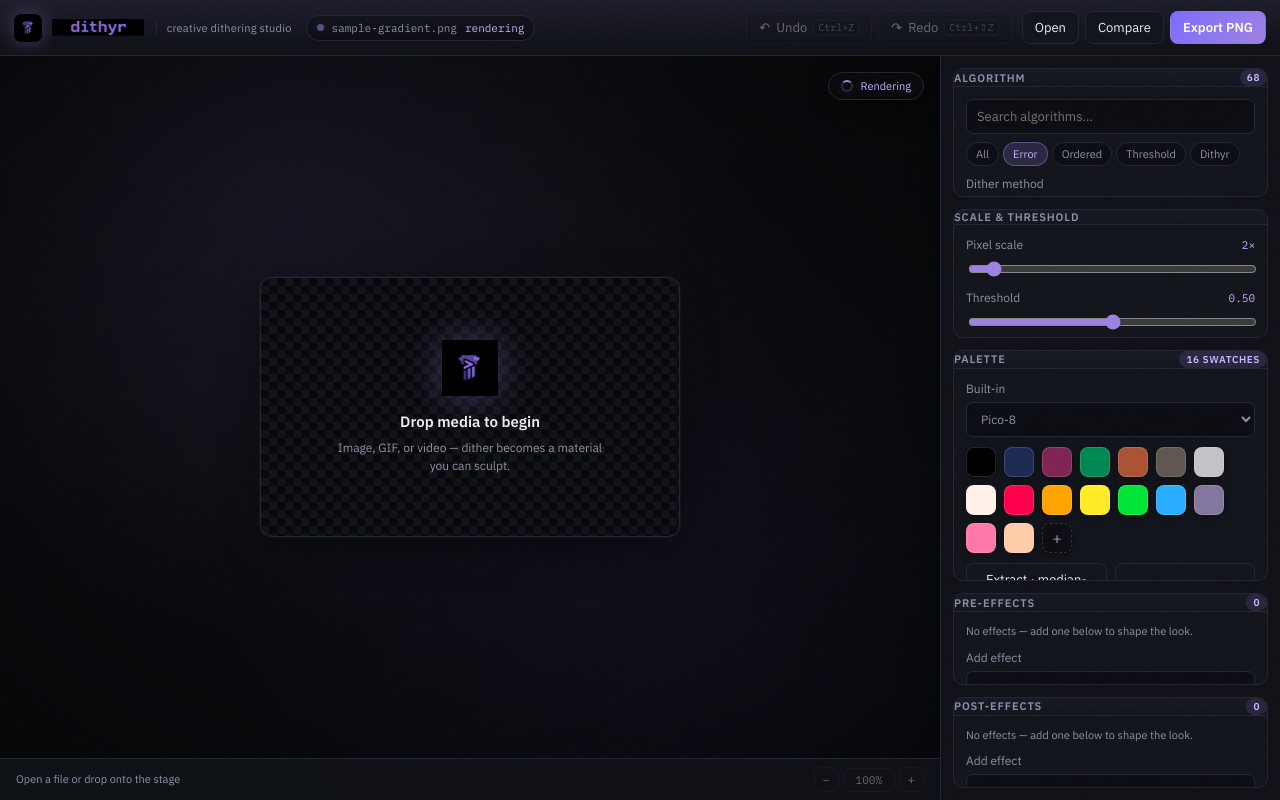
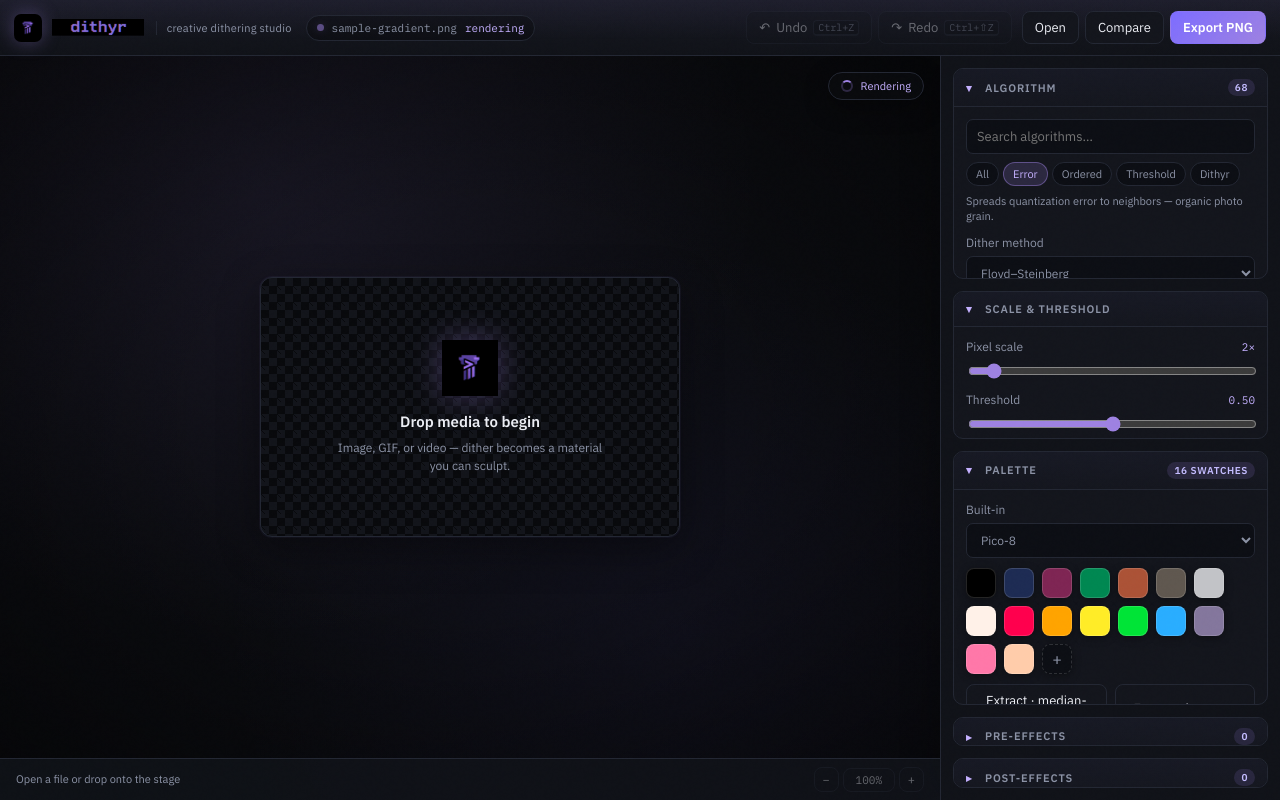
Before and after one commit to QRcode1337/dithyr, a React (Vite) app: page / in a window 1280 px wide. Both pictures are taken after a click on the button "Error". Built offline with nearby package versions, Linux system fonts and the light colour scheme.

Commit message:
feat(ux): accordion inspector sections, effect blurbs, sample logo loader + lockup alias

```diff
--- a/src/components/EffectStack.tsx
+++ b/src/components/EffectStack.tsx
@@ -1,13 +1,16 @@
 import type { EffectInstance, EffectStage } from '../types';
 import { EFFECT_META, createEffect } from '../effects/effects';
+import { Section } from './Section';
 
 interface EffectStackProps {
   stage: EffectStage;
   effects: EffectInstance[];
   onChange: (effects: EffectInstance[]) => void;
+  open: boolean;
+  onToggle: () => void;
 }
 
-export function EffectStack({ stage, effects, onChange }: EffectStackProps) {
+export function EffectStack({ stage, effects, onChange, open, onToggle }: EffectStackProps) {
   const add = (type: EffectInstance['type']) => {
     onChange([...effects, createEffect(type)]);
   };
@@ -34,13 +37,21 @@
     onChange(next);
   };
 
+  const title = stage === 'pre' ? 'Pre-effects' : 'Post-effects';
+  const stageHint =
+    stage === 'pre'
+      ? 'Run before dither — shape the source (glow, crush, color).'
+      : 'Run after dither — finish the look (grain, scanlines, fringe).';
+
   return (
-    <section className="section">
-      <div className="section-header sticky">
-        <span>{stage === 'pre' ? 'Pre-effects' : 'Post-effects'}</span>
-        <span className="chip">{effects.length}</span>
-      </div>
-      <div className="section-body">
+    <Section
+      id={stage === 'pre' ? 'pre-effects' : 'post-effects'}
+      title={title}
+      open={open}
+      onToggle={onToggle}
+      badge={<span className="chip">{effects.length}</span>}
+    >
+      <p className="hint-muted">{stageHint}</p>
       {effects.length === 0 && (
         <p className="hint-muted">No effects — add one below to shape the look.</p>
       )}
@@ -61,7 +72,12 @@
                 onChange={(ev) => update(e.id, { enabled: ev.target.checked })}
                 aria-label={`Enable ${meta.name}`}
               />
+              <div className="effect-title-block">
                 <strong>{meta.name}</strong>
+                {meta.description && (
+                  <span className="effect-blurb">{meta.description}</span>
+                )}
+              </div>
               <span className={`badge${e.enabled ? ' badge-on' : ' badge-off'}`}>
                 {e.enabled ? 'on' : 'off'}
               </span>
@@ -135,13 +151,12 @@
             Choose…
           </option>
           {EFFECT_META.map((m) => (
-              <option key={m.type} value={m.type}>
+            <option key={m.type} value={m.type} title={m.description}>
               {m.name}
             </option>
           ))}
         </select>
       </label>
-      </div>
-    </section>
+    </Section>
   );
 }
--- a/src/components/Inspector.tsx
+++ b/src/components/Inspector.tsx
@@ -3,6 +3,7 @@
 import { ALGORITHMS } from '../dither/registry';
 import { PaletteEditor } from './PaletteEditor';
 import { EffectStack } from './EffectStack';
+import { Section } from './Section';
 
 interface InspectorProps {
   algorithmId: string;
@@ -25,15 +26,43 @@
 }
 
 const CATEGORIES = [
-  { id: 'error-diffusion', label: 'Error Diffusion' },
-  { id: 'ordered', label: 'Ordered' },
-  { id: 'threshold', label: 'Threshold / Noise' },
-  { id: 'specialty', label: 'Dithyr Specialty' },
+  {
+    id: 'error-diffusion',
+    label: 'Error Diffusion',
+    help: 'Spreads quantization error to neighbors — organic photo grain.',
+  },
+  {
+    id: 'ordered',
+    label: 'Ordered',
+    help: 'Repeating threshold matrices — stable patterns and screens.',
+  },
+  {
+    id: 'threshold',
+    label: 'Threshold / Noise',
+    help: 'Per-pixel cuts and noise fields — posterize to sparkle.',
+  },
+  {
+    id: 'specialty',
+    label: 'Dithyr Specialty',
+    help: 'House recipes — weaves, spirals, meshes, and experimental grain.',
+  },
 ] as const;
+
+type SectionKey = 'algorithm' | 'scale' | 'palette' | 'pre' | 'post';
 
 export function Inspector(props: InspectorProps) {
   const [query, setQuery] = useState('');
   const [catFilter, setCatFilter] = useState<string>('all');
+  const [open, setOpen] = useState<Record<SectionKey, boolean>>({
+    algorithm: true,
+    scale: true,
+    palette: true,
+    pre: false,
+    post: false,
+  });
+
+  const toggle = (key: SectionKey) =>
+    setOpen((prev) => ({ ...prev, [key]: !prev[key] }));
 
   const filtered = useMemo(() => {
     const q = query.trim().toLowerCase();
@@ -55,15 +84,26 @@
     })).filter((g) => g.items.length > 0);
   }, [filtered]);
 
+  const selected = useMemo(
+    () => ALGORITHMS.find((a) => a.id === props.algorithmId) ?? ALGORITHMS[0],
+    [props.algorithmId]
+  );
+
+  const activeCatHelp =
+    catFilter === 'all'
+      ? null
+      : CATEGORIES.find((c) => c.id === catFilter)?.help;
+
   return (
     <aside className="inspector">
       <div className="inspector-scroll">
-        <section className="section">
-          <div className="section-header sticky">
-            <span>Algorithm</span>
-            <span className="chip">{props.algorithmCount}</span>
-          </div>
-          <div className="section-body">
+        <Section
+          id="algorithm"
+          title="Algorithm"
+          open={open.algorithm}
+          onToggle={() => toggle('algorithm')}
+          badge={<span className="chip">{props.algorithmCount}</span>}
+        >
           <div className="algo-toolbar">
             <input
               className="search-input"
@@ -78,6 +118,7 @@
                 type="button"
                 className={`seg-tab${catFilter === 'all' ? ' is-active' : ''}`}
                 onClick={() => setCatFilter('all')}
+                title="Show every algorithm"
               >
                 All
               </button>
@@ -87,12 +128,13 @@
                   type="button"
                   className={`seg-tab${catFilter === c.id ? ' is-active' : ''}`}
                   onClick={() => setCatFilter(c.id)}
-                    title={c.label}
+                  title={c.help}
                 >
                   {c.label.split(' ')[0]}
                 </button>
               ))}
             </div>
+            {activeCatHelp && <p className="hint-muted">{activeCatHelp}</p>}
           </div>
 
           <label className="field">
@@ -104,7 +146,7 @@
               {grouped.map((cat) => (
                 <optgroup key={cat.id} label={cat.label}>
                   {cat.items.map((a) => (
-                      <option key={a.id} value={a.id}>
+                    <option key={a.id} value={a.id} title={a.description}>
                       {a.name}
                     </option>
                   ))}
@@ -112,17 +154,24 @@
               ))}
             </select>
           </label>
+
+          {selected?.description && (
+            <p className="algo-description" title={selected.description}>
+              {selected.description}
+            </p>
+          )}
+
           {filtered.length === 0 && (
             <p className="hint-muted">No algorithms match “{query}”.</p>
           )}
-          </div>
-        </section>
+        </Section>
 
-        <section className="section">
-          <div className="section-header sticky">
-            <span>Scale &amp; threshold</span>
-          </div>
-          <div className="section-body">
+        <Section
+          id="scale"
+          title="Scale & threshold"
+          open={open.scale}
+          onToggle={() => toggle('scale')}
+        >
           <label className="field">
             <span>
               Pixel scale
@@ -154,8 +203,7 @@
           <p className="hint-muted">
             Scale downsamples before dither, then nearest-upsamples — resolution stays, grain grows.
           </p>
-          </div>
-        </section>
+        </Section>
 
         <PaletteEditor
           paletteId={props.paletteId}
@@ -164,17 +212,23 @@
           onSelectBuiltin={props.onSelectBuiltin}
           onCustomChange={props.onCustomChange}
           onExtract={props.onExtract}
+          open={open.palette}
+          onToggle={() => toggle('palette')}
         />
 
         <EffectStack
           stage="pre"
           effects={props.preEffects}
           onChange={props.onPreEffects}
+          open={open.pre}
+          onToggle={() => toggle('pre')}
         />
         <EffectStack
           stage="post"
           effects={props.postEffects}
           onChange={props.onPostEffects}
+          open={open.post}
+          onToggle={() => toggle('post')}
         />
       </div>
     </aside>
--- a/src/components/PaletteEditor.tsx
+++ b/src/components/PaletteEditor.tsx
@@ -1,6 +1,7 @@
 import type { Palette, RGB } from '../types';
 import { BUILTIN_PALETTES, exportPaletteJson, importPaletteJson } from '../dither/palettes';
 import { downloadJson } from '../utils/export';
+import { Section } from './Section';
 
 interface PaletteEditorProps {
   paletteId: string;
@@ -9,6 +10,8 @@
   onSelectBuiltin: (id: string) => void;
   onCustomChange: (palette: Palette) => void;
   onExtract: (method: 'median-cut' | 'k-means') => void;
+  open: boolean;
+  onToggle: () => void;
 }
 
 function rgbToHex([r, g, b]: RGB): string {
@@ -31,6 +34,8 @@
   onSelectBuiltin,
   onCustomChange,
   onExtract,
+  open,
+  onToggle,
 }: PaletteEditorProps) {
   const working: Palette =
     customPalette ??
@@ -48,12 +53,13 @@
   };
 
   return (
-    <section className="section">
-      <div className="section-header sticky">
-        <span>Palette</span>
-        <span className="chip">{activeColors.length} swatches</span>
-      </div>
-      <div className="section-body">
+    <Section
+      id="palette"
+      title="Palette"
+      open={open}
+      onToggle={onToggle}
+      badge={<span className="chip">{activeColors.length} swatches</span>}
+    >
       <label className="field">
         <span>Built-in</span>
         <select
@@ -152,7 +158,6 @@
           Import JSON
         </button>
       </div>
-      </div>
-    </section>
+    </Section>
   );
 }
--- a/src/utils/sampleImage.ts
+++ b/src/utils/sampleImage.ts
@@ -1,4 +1,32 @@
-/** Generate a tasteful gradient + shapes sample for first open */
+/** Load the official dithyr lockup as the first-open sample (gradient fallback). */
+export async function loadSampleImage(
+  url = '/dithyr-logo.png'
+): Promise<ImageData> {
+  try {
+    const img = await loadHtmlImage(url);
+    const canvas = document.createElement('canvas');
+    canvas.width = img.naturalWidth;
+    canvas.height = img.naturalHeight;
+    const ctx = canvas.getContext('2d');
+    if (!ctx) throw new Error('no 2d context');
+    ctx.drawImage(img, 0, 0);
+    return ctx.getImageData(0, 0, canvas.width, canvas.height);
+  } catch {
+    return createSampleImage(640, 480);
+  }
+}
+
+function loadHtmlImage(url: string): Promise<HTMLImageElement> {
+  return new Promise((resolve, reject) => {
+    const img = new Image();
+    img.decoding = 'async';
+    img.onload = () => resolve(img);
+    img.onerror = () => reject(new Error(`failed to load ${url}`));
+    img.src = url;
+  });
+}
+
+/** Procedural gradient fallback if the lockup asset is missing */
 export function createSampleImage(width = 640, height = 480): ImageData {
   const data = new Uint8ClampedArray(width * height * 4);
   const cx = width / 2;
@@ -20,7 +48,7 @@
         b = b * (1 - t) + 60 * t;
       }
 
-      const band = Math.abs((x + y) - (width + height) * 0.45);
+      const band = Math.abs(x + y - (width + height) * 0.45);
       if (band < 40) {
         const t = 1 - band / 40;
         r = r * (1 - t * 0.5) + 80 * t;
```
Also changed, not shown: scripts/write-brand-assets.mjs (+12 -1 lines). Lines whose indentation alone changed are shown as unchanged.
